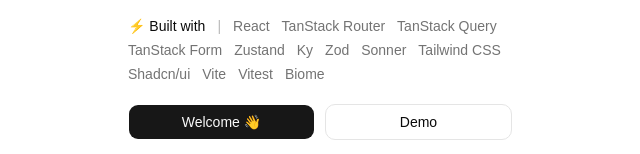
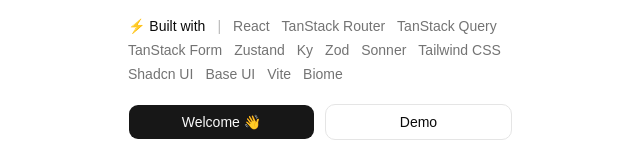
Before and after one commit to zwelhtetyan/tanstack-react-spa-starter, a React (Vite) app: page / in a window 1280 px wide. Shown: the part 367-521 px from the top of the page, without its empty margins (320-960 px from the left). Built offline with nearby package versions, Linux system fonts and the light colour scheme; no server answers.

Commit message:
chore: update tech stacks

```diff
--- a/src/routes/index.tsx
+++ b/src/routes/index.tsx
@@ -16,10 +16,10 @@
 	{ name: "Zod", url: "https://zod.dev" },
 	{ name: "Sonner", url: "https://sonner.emilkowal.ski" },
 	{ name: "Tailwind CSS", url: "https://tailwindcss.com" },
-	{ name: "Shadcn/ui", url: "https://ui.shadcn.com/" },
-	{ name: "Vite", url: "https://vite.dev/" },
-	{ name: "Vitest", url: "https://vitest.dev" },
-	{ name: "Biome", url: "https://biomejs.dev/" },
+	{ name: "Shadcn UI", url: "https://ui.shadcn.com" },
+	{ name: "Base UI", url: "https://base-ui.com" },
+	{ name: "Vite", url: "https://vite.dev" },
+	{ name: "Biome", url: "https://biomejs.dev" },
 ] as const;
 
 function App() {
```
